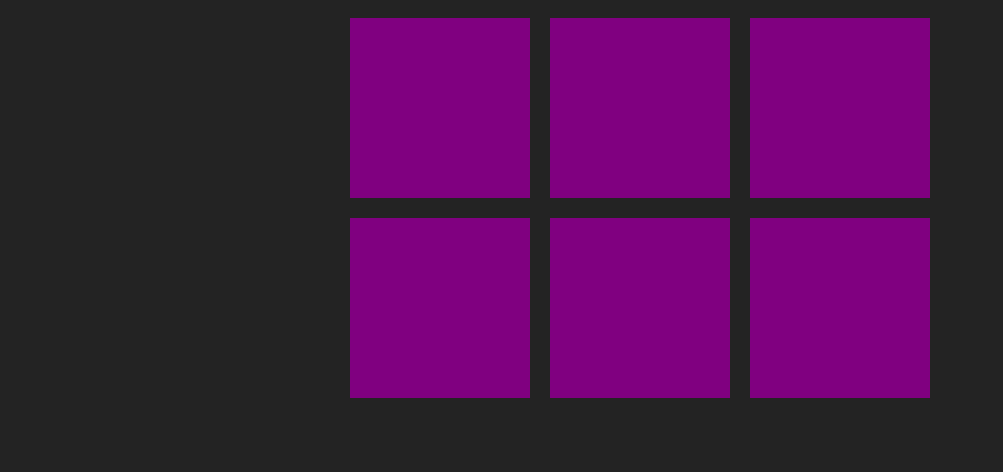
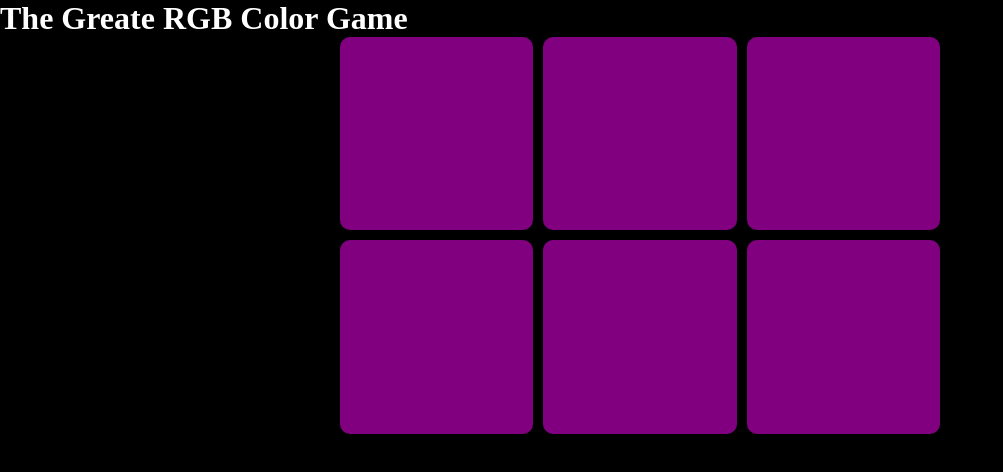
Before and after one commit to NisalMallawaarachchi/color-game-rgb, a plain HTML site: page index.html in a window 1280 px wide. Shown: the whole page, without its empty margins (0-1003 px from the left). Drawn offline with Linux system fonts and the light colour scheme.

Commit message:
Updated the style.css Updated the code using modern styling methods.

```diff
--- a/css/style.css
+++ b/css/style.css
@@ -1,16 +1,24 @@
-body {
-  background-color: #232323;
+*{
+  margin: 0;
+  padding: 0;
+  box-sizing: border-box;
+  background-color: black;
 }
 
-.square {
-  width: 30%;
-  background: purple;
-  padding-bottom: 30%;
-  float: left;
-  margin: 1.66%;
+#grid-container{
+  display: grid;
+  grid-template-columns: repeat(3, 1fr);
+  gap: 10px;
+  max-width: 600px;
+  margin: 0 auto;
 }
 
-#container {
-  margin: 0 auto;
-  max-width: 600px;
+.grid-item{
+  aspect-ratio: 1 / 1;
+  border-radius: 10px;
+  background-color: purple;
 }
+
+h1{
+  color: white;
+}
--- a/index.html
+++ b/index.html
@@ -10,13 +10,15 @@
 </head>
 
 <body>
-    <div id="container">
-        <div class="square"></div>
-        <div class="square"></div>
-        <div class="square"></div>
-        <div class="square"></div>
-        <div class="square"></div>
-        <div class="square"></div>
+    <h1>The Greate RGB Color Game </h1>
+
+    <div id="grid-container">
+        <div class="grid-item"></div>
+        <div class="grid-item"></div>
+        <div class="grid-item"></div>
+        <div class="grid-item"></div>
+        <div class="grid-item"></div>
+        <div class="grid-item"></div>
     </div>
 </body>
 
```
